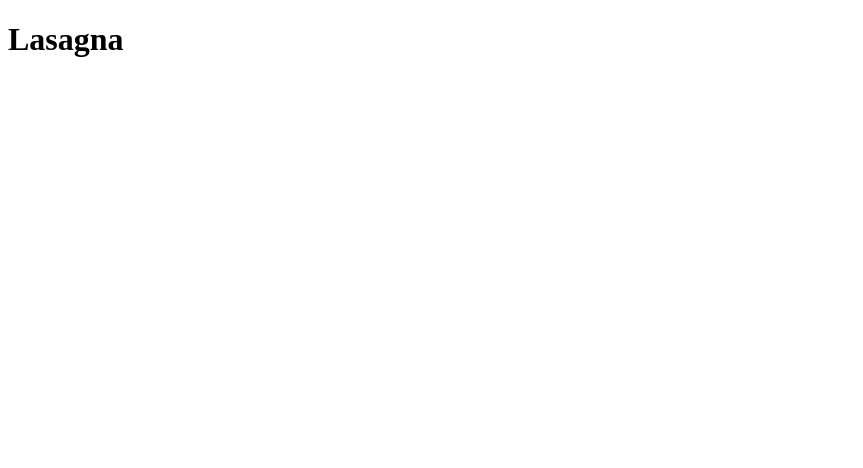
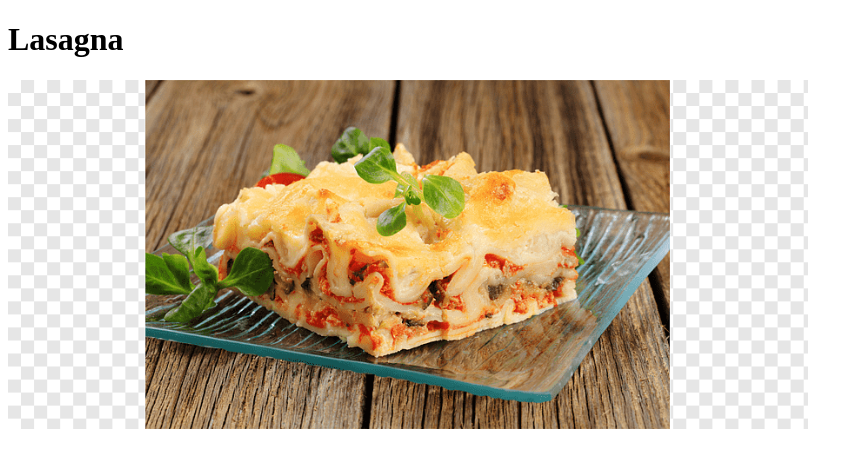
Before and after one commit to anim0sity/odin-recipes, a plain HTML site: page recipes/lasagna.html in a window 1280 px wide. Shown: the whole page, without its empty margins (0-863 px from the left). Drawn offline with Linux system fonts and the light colour scheme.

Commit message:
Added image folder and updated lasagna.html

```diff
--- a/recipes/lasagna.html
+++ b/recipes/lasagna.html
@@ -8,6 +8,12 @@
 
 <body>
   <h1>Lasagna</h1>
+  <img
+  src="/img/png-transparent-lasagne-pasta-chicken-as-food-recipe-tomato-food-recipe-tomato.png"
+  alt="Picture of delicious Lasagna"
+  length="600"
+  width="800" />
+
 </body>
 
 </html>
```
Also changed, not shown: img/Lasagna.jpg (added), img/RB_veggie-lasagna-e1501249073557-800x600.jpg (added), img/png-transparent-lasagne-pasta-chicken-as-food-recipe-tomato-food-recipe-tomato.png (added).
